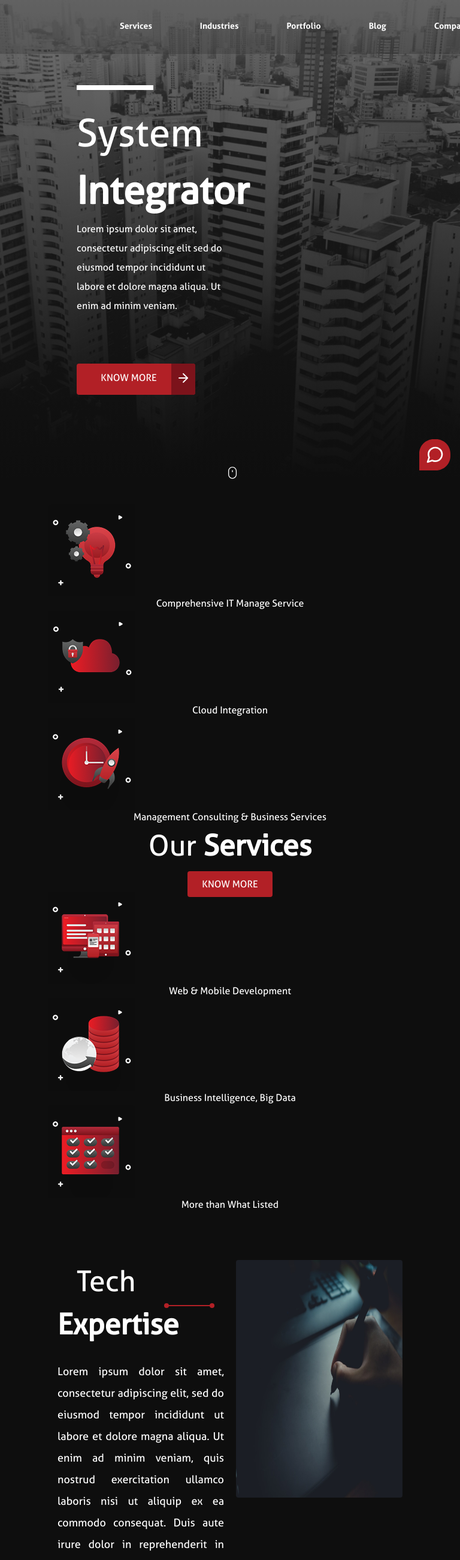
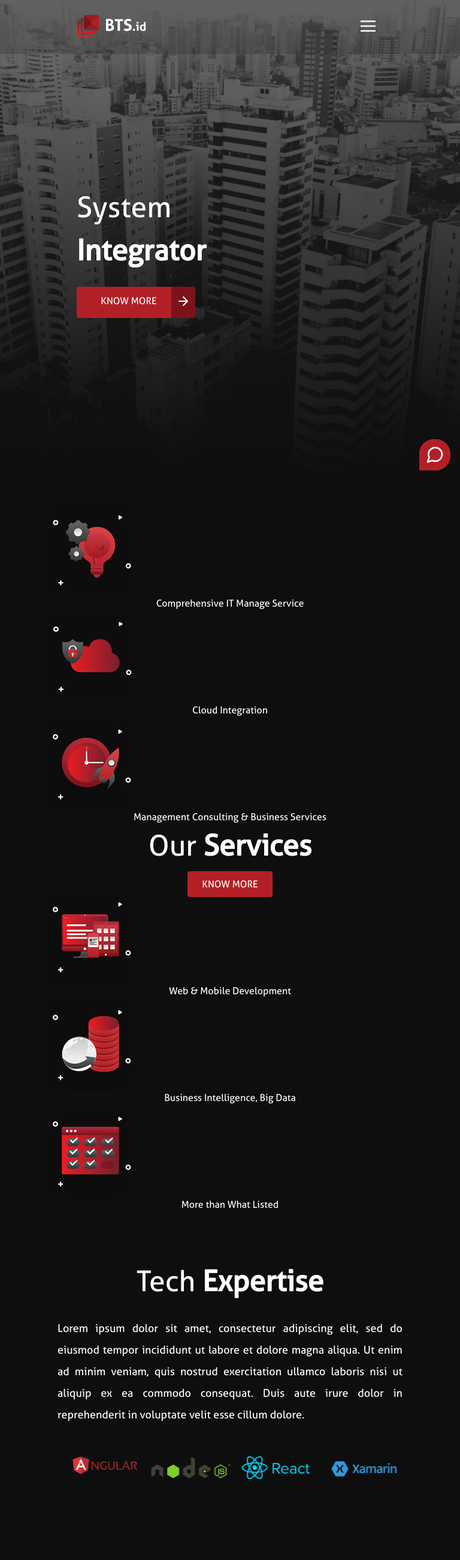
Before and after one commit to hudaprs/bts_new, a React (Create React App) app: page / in a window 768 px wide. Shown: the top 2600 px of the page at 60% size. Built offline with nearby package versions, Linux system fonts and the light colour scheme.

Commit message:
make more responsive in home layout

```diff
--- a/src/assets/styles/_mobile.css
+++ b/src/assets/styles/_mobile.css
@@ -1,5 +1,10 @@
-/* Medium size */
-@media (max-width: 768px) {
+/* React Slick Package */
+.slick-slide div {
+  text-align: center;
+}
+
+/* All */
+@media (min-width: 0px) and (max-width: 640px) {
   /* Home - Services */
   #home-service {
     grid-template-areas:
@@ -64,13 +69,34 @@
     height: 150px !important;
   }
 
-  /* React Slick Package */
-  .slick-slide div {
-    text-align: center;
-  }
-
   /* Portfolio - Portfolio List */
   #select-input-portfolio {
     bottom: 0px !important;
   }
 }
+
+/* Smartphones */
+@media (min-width: 641px) and (max-width: 1024px) {
+  /* Home - Services */
+  #home-service {
+    justify-content: center;
+  }
+
+  #home-service .services-title h3 {
+    font-size: 38px;
+  }
+
+  #home-service .home-service-box {
+    flex-direction: column;
+    justify-content: center;
+    align-items: center;
+    text-align: center;
+    padding: 0 20px;
+    width: 200px;
+    height: 170px;
+  }
+
+  #home-service .home-service-logo {
+    margin: 0;
+  }
+}
--- a/src/components/inc/main/Navbar.js
+++ b/src/components/inc/main/Navbar.js
@@ -26,7 +26,7 @@ const Navbar = () => {
 
   return (
     <nav
-      className={`w-full z-50 fixed overflow-x-hidden overflow-scroll md:overflow-hidden bg-${
+      className={`w-full z-50 fixed overflow-x-hidden overflow-scroll xl:overflow-hidden bg-${
         scrolled || toggleNav ? "dark-with-opacity" : "dark-transparent"
       } text-white text-sm font-default font-hairline`}
       style={toggleNav ? styles.navbarResponsive : styles.navbar}
@@ -41,7 +41,7 @@ const Navbar = () => {
         </Link>
 
         <div
-          className='cursor-pointer burger md:hidden mr-2'
+          className='cursor-pointer burger block md:block lg:block xl:hidden mr-2'
           onClick={() => setToggleNav(!toggleNav)}
         >
           <div className={`${toggleNav ? "line-1" : ""}`}></div>
@@ -50,7 +50,9 @@ const Navbar = () => {
         </div>
 
         <ul
-          className={`md:flex ${toggleNav ? "nav-item text-lg" : "hidden"}`}
+          className={`md:hidden lg:hidden xl:flex ${
+            toggleNav ? "nav-item text-lg" : "hidden"
+          }`}
           style={toggleNav ? styles.navLinksResponsive : null}
         >
           <li
--- a/src/components/main/home/HomeBlog.js
+++ b/src/components/main/home/HomeBlog.js
@@ -8,11 +8,11 @@ const HomeBlog = () => {
   return (
     <div className='px-6 md:px-24 py-10 font-primary font-hairline' id='blog'>
       {/* Header */}
-      <div className='flex flex-col md:flex-row items-center mb-6'>
-        <h3 className='text-center text-2xl md:text-5xl w-8/12 md:text-left'>
+      <div className='flex flex-col md:flex-row justify-center items-center mb-6'>
+        <h3 className='text-center text-3xl md:text-5xl xl:w-8/12 xl:text-left'>
           Our Latest <strong>Blog Post</strong>
         </h3>
-        <div className='border border-primary h-0  mx-4 flex relative justify-between items-center w-full md:w-full mr-2 mt-2'>
+        <div className='hidden xl:flex xl:justify-between border border-primary h-0  mx-4 relative  items-center w-full md:w-full mr-2 mt-2'>
           <div
             className='bg-primary rounded-full h-2 w-2 absolute'
             style={{ left: "-1px" }}
@@ -25,7 +25,7 @@ const HomeBlog = () => {
       </div>
 
       {/* Blog list */}
-      <div className='mt-4 grid grid-cols-1 text-center md:text-left md:grid-cols-3 gap-5'>
+      <div className='mt-4 grid grid-cols-1 text-center md:text-left md:grid-cols-2 xl:grid-cols-3 gap-8'>
         <div className='blog-item'>
           <img src={Blog1Image} alt='Blog1' style={{ textAlign: "center" }} />
           <h6 className='text-xl font-default mt-4'>
--- a/src/components/main/home/HomeCompanies.js
+++ b/src/components/main/home/HomeCompanies.js
@@ -58,20 +58,20 @@ const HomeCompanies = () => {
       </p>
 
       {/* Companies Name */}
-      <div className='flex items-center justify-end mt-10'>
+      <div className='flex items-center justify-center xl:justify-end mt-10'>
         {/* Line */}
-        <div className='mr-2 rounded bg-primary border-primary border h-2 w-8 hidden md:block'></div>
-        <h5 className='text-sm md:text-xl font-secondary'>
+        <div className='mr-2 rounded bg-primary border-primary border h-2 w-8 hidden xl:block'></div>
+        <h5 className='text-sm text-center xl:text-xl font-secondary'>
           SALMA FONSECA, PT. INDO TAMBANGRAYA MEGAH
         </h5>
       </div>
 
       {/* Companies Leader */}
-      <div className='flex justify-center items-center mt-8 md:mt-16'>
+      <div className='flex justify-center text-center items-center mt-8 md:mt-16'>
         <img
           src={require("../../../assets/img/Home/Companies/Person1.png")}
           alt='Person1'
-          className='rounded-full ml-10 hidden md:block'
+          className='rounded-full hidden md:block'
           style={styles.companiesLeaderImg}
         />
         <img
--- a/src/components/main/home/HomeServices.js
+++ b/src/components/main/home/HomeServices.js
@@ -4,7 +4,7 @@ import { Link } from "react-router-dom"
 const HomeServices = () => {
   return (
     <div
-      className='px-6 md:px-20 py-10 font-primary text-center'
+      className='px-6 md:px-20 py-10 font-primary text-center overflow-hidden'
       id='home-service'
     >
       <div className='home-service-box item-1'>
--- a/src/components/main/home/HomeShowcase.js
+++ b/src/components/main/home/HomeShowcase.js
@@ -17,11 +17,11 @@ const HomeShowcase = () => {
       >
         {/* Showcase Content */}
         <div className='z-10'>
-          <div className='hidden md:block w-32 bg-white h-2 border border-white mb-6'></div>
-          <h1 className='text-5xl md:text-6xl text-center md:text-left'>
+          <div className='hidden xl:block w-32 bg-white h-2 border border-white mb-6'></div>
+          <h1 className='text-3xl md:text-5xl xl:text-6xl md:mt-10 text-center md:text-left'>
             System <strong>Integrator</strong>
           </h1>
-          <p className='leading-loose hidden md:block'>
+          <p className='leading-loose hidden lg:block xl:block overflow-x-hidden '>
             Lorem ipsum dolor sit amet, consectetur adipiscing elit sed do
             eiusmod tempor incididunt ut labore et dolore magna aliqua. Ut enim
             ad minim veniam.
@@ -29,7 +29,7 @@ const HomeShowcase = () => {
 
           {/* Buttons */}
           <div
-            className='hidden md:block relative mt-20'
+            className='hidden md:block relative md:mt-6 xl:mt-20'
             style={styles.btnShowcaseContainer}
           >
             <Link
@@ -56,7 +56,7 @@ const HomeShowcase = () => {
           {/* Scroll To Bottom */}
           <img
             src={MouseIcon}
-            className='hidden absolute bottom-0 md:block'
+            className='hidden absolute bottom-0 md:hidden lg:hidden xl:block'
             style={{
               left: "49%"
             }}
--- a/src/components/main/home/HomeTechExpertise.js
+++ b/src/components/main/home/HomeTechExpertise.js
@@ -4,15 +4,18 @@ import sliderSetting from "../../../utils/slider-setting"
 
 const TechExpertise = () => {
   return (
-    <div className='px-6 md:px-24 py-10 font-primary' id='tech-expertise'>
-      <div className='grid grid-cols-1 md:grid-cols-2 gap-5'>
+    <div
+      className='px-6 md:px-24 py-10 font-primary w-full'
+      id='tech-expertise'
+    >
+      <div className='xl:grid grid-cols-1 md:grid-cols-2 gap-5'>
         <div>
           {/* Header */}
-          <div className='flex flex-col md:flex-row items-center mb-6'>
-            <h3 className='text-center text-2xl md:text-5xl w-full md:w-7/12'>
+          <div className='flex flex-col md:flex-row items-center justify-center mb-6'>
+            <h3 className='text-center text-2xl md:text-5xl w-full xl:w-7/12'>
               Tech <strong>Expertise</strong>
             </h3>
-            <div className='border border-primary h-0  mx-4 flex relative justify-between items-center w-full md:w-5/12 mt-2'>
+            <div className='hidden xl:flex border border-primary h-0  mx-4 relative justify-between items-center w-full xl:w-5/12 mt-2'>
               <div
                 className='bg-primary rounded-full h-2 w-2 absolute'
                 style={{ left: "-1px" }}
@@ -58,7 +61,7 @@ const TechExpertise = () => {
           </div>
         </div>
 
-        <div className='hidden md:block'>
+        <div className='hidden md:hidden lg:hidden xl:block'>
           <img
             src={require("../../../assets/img/Home/TechExpertise/1.png")}
             alt='Tech Expertise'
--- a/src/utils/slider-setting.js
+++ b/src/utils/slider-setting.js
@@ -8,6 +8,18 @@ export default (slidesToShow) => {
     dots: false,
     pauseOnHover: true,
     responsive: [
+      {
+        breakpoint: 1366,
+        settings: {
+          slidesToShow: 4
+        }
+      },
+      {
+        breakpoint: 1024,
+        settings: {
+          slidesToShow: 4
+        }
+      },
       {
         breakpoint: 768,
         settings: {
```
